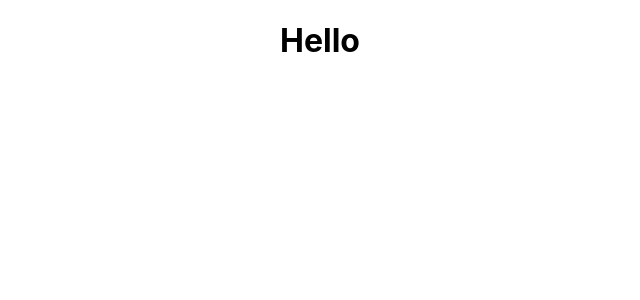
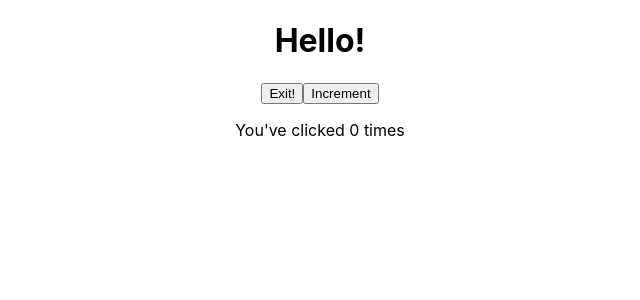
Before and after one commit to Tom-Ainsworth/CI-React-Tutorial, a React (Create React App) app in the folder my-app/: page / in a window 1280 px wide. Shown: the top 300 px of the page, without its empty margins (320-960 px from the left). Built offline with nearby package versions, Linux system fonts and the light colour scheme.

Commit message:
Add componenets to demo different state manipulation

```diff
--- a/my-app/src/App.js
+++ b/my-app/src/App.js
@@ -1,13 +1,12 @@
-import logo from './logo.svg';
-import './App.css';
-import FunctionalGreetingWithProps from './components/FunctionGreetingWithProps';
-
+import logo from "./logo.svg";
+import "./App.css";
+import StatefulGreetingWithPrevState from "./components/StatefulGreetingWithPrevState";
 function App() {
-  return (
-    <div className="App">
-      <FunctionalGreetingWithProps />
-    </div>
-  );
+	return (
+		<div className="App">
+			<StatefulGreetingWithPrevState greeting="Nice to meet you!" name="Tom" age="28" />
+		</div>
+	);
 }
 
 export default App;
--- a/my-app/src/components/FunctionGreetingWithProps.js
+++ b/my-app/src/components/FunctionGreetingWithProps.js
@@ -1,3 +1,9 @@
-const FunctionalGreeting = () => <h1>Hello</h1>;
-
+const FunctionalGreeting = (props) => {
+	console.log(props);
+	return (
+		<h1>
+			Hello {props.name}, {props.greeting} You are {props.age} years old
+		</h1>
+	);
+};
 export default FunctionalGreeting;
--- /dev/null
+++ b/my-app/src/components/StatefulGreetingWithPrevState.js
@@ -0,0 +1,53 @@
+import React from "react";
+
+class StatefulGreeting extends React.Component {
+	// Instantiating the state as an empty object
+	constructor(props) {
+		super(props);
+		this.state = {
+			introduction: "Hello!",
+			buttonText: "Exit!",
+			count: 0,
+		};
+	}
+
+	handleClick() {
+		this.setState((prevState, prevProps) => {
+			console.log("Previous State:", prevState, prevProps);
+			return {
+				introduction: prevState.introduction === "Hello!" ? "Goodbye!" : "Hello!",
+				buttonText: prevState.buttonText === "Enter!" ? "Exit!" : "Enter!",
+			};
+		});
+	}
+
+	increment() {
+		this.setState((prevState, prevProps) => {
+			console.log("Previous State:", prevState, prevProps);
+			return {
+				count: prevState.count + 1,
+			};
+		});
+	}
+
+	incrementFive() {
+		this.increment();
+		this.increment();
+		this.increment();
+		this.increment();
+		this.increment();
+	}
+
+	render() {
+		return (
+			<div>
+				<h1>{this.state.introduction}</h1>
+				<button onClick={() => this.handleClick()}>{this.state.buttonText}</button>
+				<button onClick={() => this.increment()}>Increment</button>
+				<p>You've clicked {this.state.count} times</p>
+			</div>
+		);
+	}
+}
+
+export default StatefulGreeting;
```
Also changed, not shown: my-app/src/components/StatefulGreeting.js (added, +33 -0 lines), my-app/src/components/StatefulGreetingWithCallback.js (added, +38 -0 lines).
